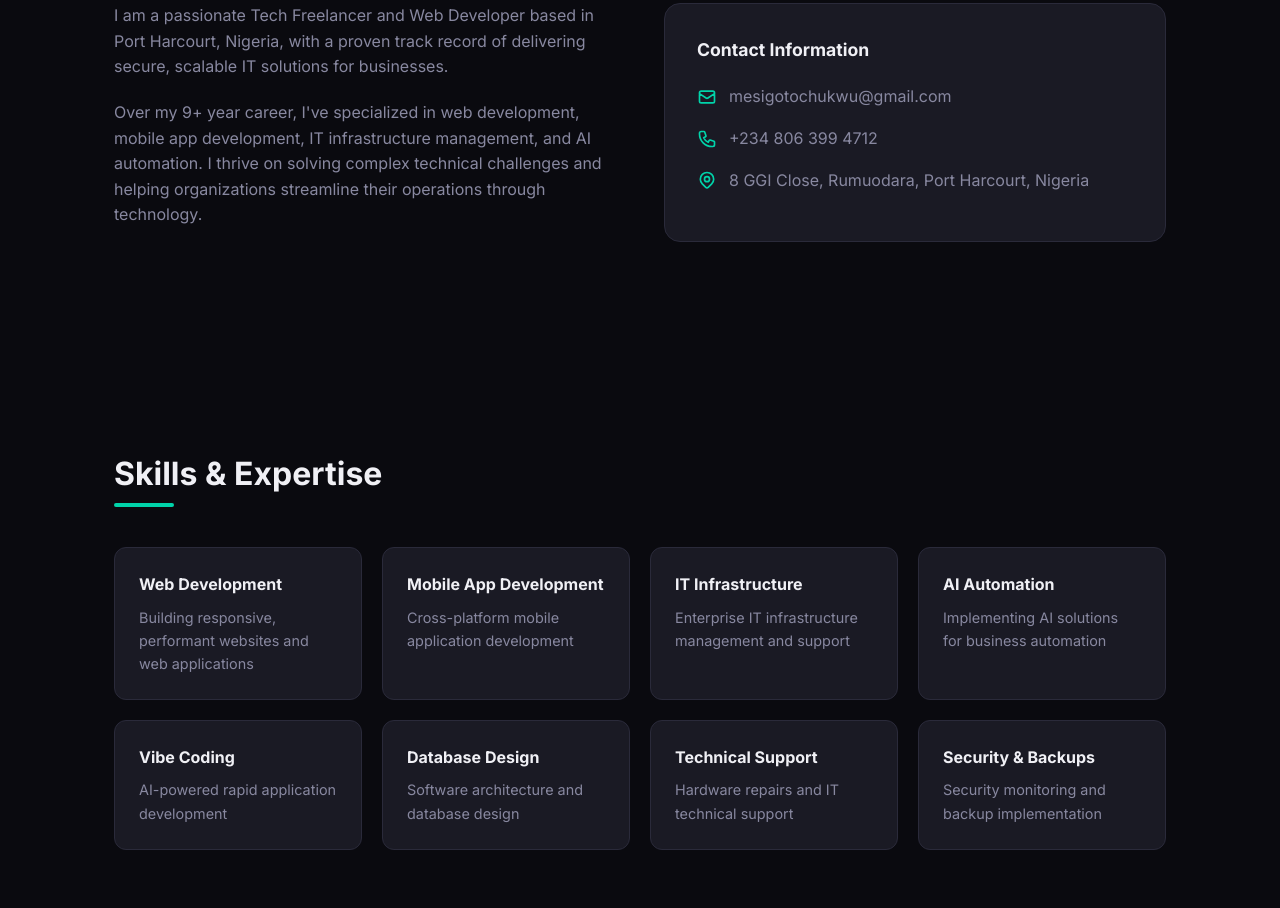
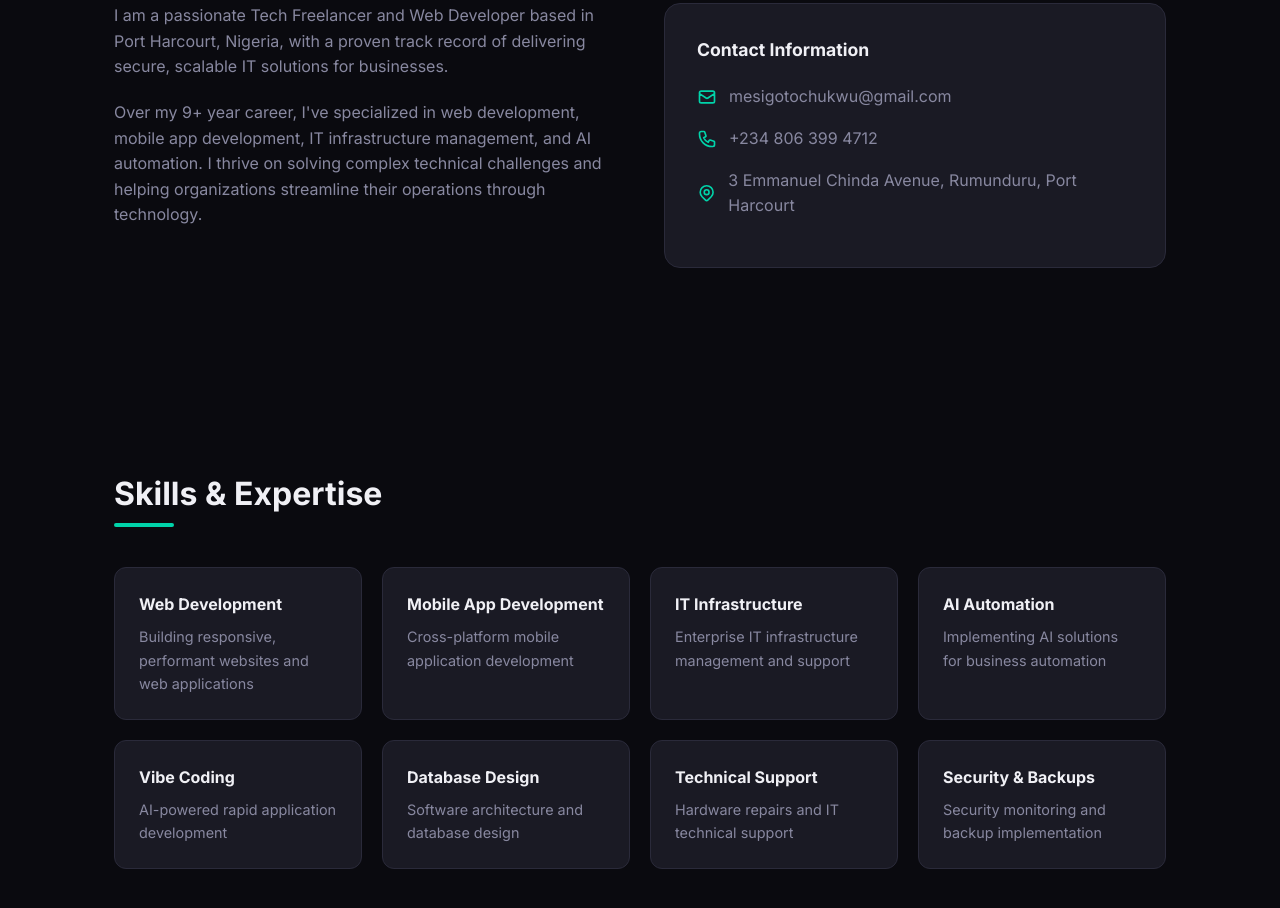
Before and after one commit to skinmalata/tochukwu, a plain HTML site: page index.html in a window 1280 px wide. Shown: the part 1463-2371 px from the top of the page. Drawn offline with Linux system fonts and the light colour scheme.

Commit message:
Update address

```diff
--- a/index.html
+++ b/index.html
@@ -471,7 +471,7 @@
                     </div>
                     <div class="contact-item">
                         <svg xmlns="http://www.w3.org/2000/svg" fill="none" viewBox="0 0 24 24" stroke="currentColor"><path stroke-linecap="round" stroke-linejoin="round" stroke-width="2" d="M17.657 16.657L13.414 20.9a1.998 1.998 0 01-2.827 0l-4.244-4.243a8 8 0 1111.314 0z"/><path stroke-linecap="round" stroke-linejoin="round" stroke-width="2" d="M15 11a3 3 0 11-6 0 3 3 0 016 0z"/></svg>
-                        <span>8 GGI Close, Rumuodara, Port Harcourt, Nigeria</span>
+                        <span>3 Emmanuel Chinda Avenue, Rumunduru, Port Harcourt</span>
                     </div>
                 </div>
             </div>
```
